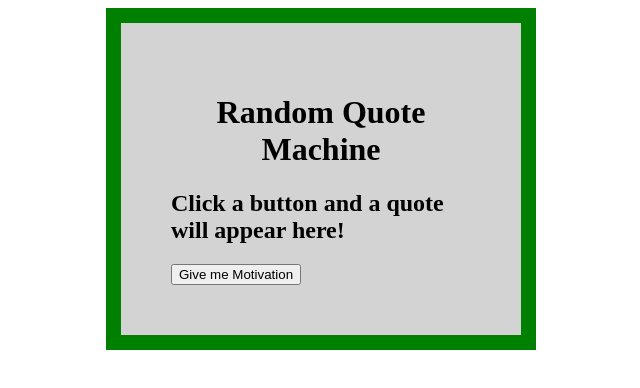
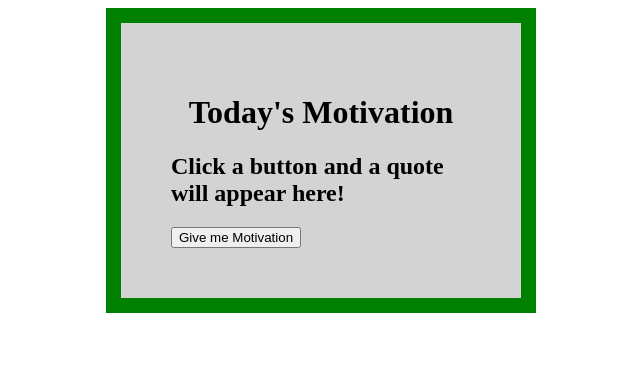
Before and after one commit to smr-yogesh/RandomQuote, a plain HTML site: page index.html in a window 1280 px wide. Shown: the whole page, without its empty margins (319-959 px from the left). Drawn offline with Linux system fonts and the light colour scheme.

Commit message:
Update index.html

```diff
--- a/index.html
+++ b/index.html
@@ -10,7 +10,7 @@
 <body>
 
 <div class="center">
-    <h1 class="title">Random Quote Machine</h1>
+    <h1 class="title">Today's Motivation </h1>
 
     <h2 id="outPut">Click a button and a quote will appear here!</h2>
 
```
